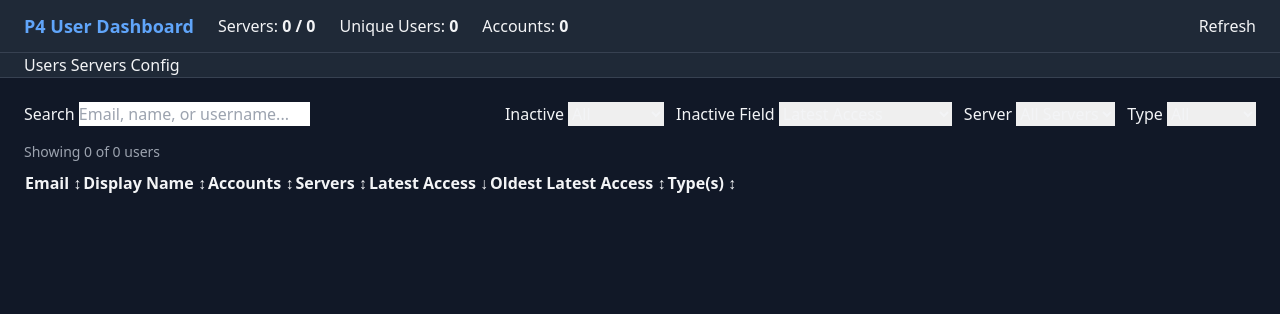
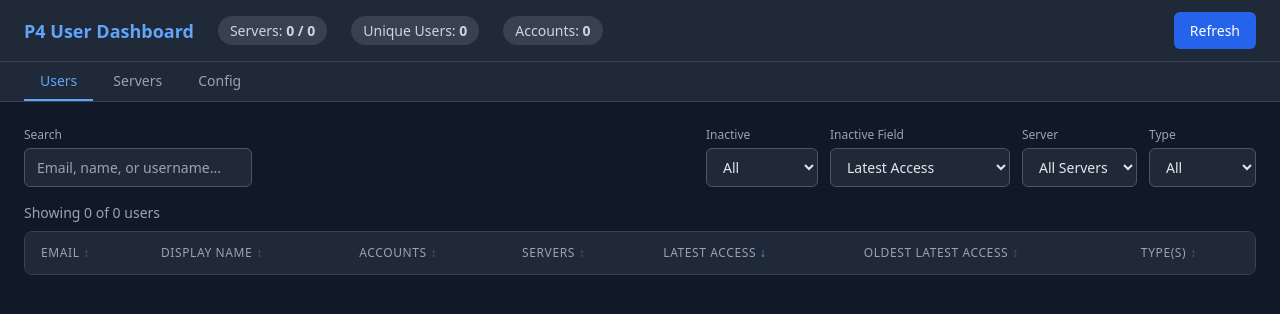
Before and after one commit to jase-perf/p4-user-dashboard, a FastAPI app: page / in a window 1280 px wide. Shown: the top 314 px of the page. Run offline with FastAPI, Linux system fonts and the light colour scheme; data that the repository does not hold is empty; some libraries are stand-ins or nearby versions.

Commit message:
fix: CSS @apply to plain CSS, fix Jinja2 TemplateResponse API
- Convert style.css from Tailwind @apply (requires build) to plain CSS
  (works with CDN)
- Fix TemplateResponse call to use keyword args (Starlette/Jinja2
  compatibility)

```diff
--- a/dashboard.py
+++ b/dashboard.py
@@ -136,7 +136,7 @@ def create_app(config_path: str | None = None) -> FastAPI:
 
     @app.get("/", response_class=HTMLResponse)
     async def index(request: Request):
-        return templates.TemplateResponse("index.html", {"request": request})
+        return templates.TemplateResponse(request=request, name="index.html")
 
     @app.get("/api/data")
     async def get_data():
--- a/static/style.css
+++ b/static/style.css
@@ -1,115 +1,212 @@
 /* P4 User Dashboard — Custom Styles */
+/* Plain CSS (no @apply — Tailwind CDN doesn't process external CSS) */
 
 /* Stat pills in the top bar */
 .stat-pill {
-    @apply text-sm text-gray-300 bg-gray-700 px-3 py-1 rounded-full;
+    font-size: 0.875rem;
+    color: #d1d5db;
+    background-color: #374151;
+    padding: 0.25rem 0.75rem;
+    border-radius: 9999px;
 }
 
 /* Tab buttons */
 .tab-btn {
-    @apply px-4 py-2 text-sm font-medium text-gray-400 border-b-2 border-transparent
-           hover:text-gray-200 hover:border-gray-500 transition-colors;
+    padding: 0.5rem 1rem;
+    font-size: 0.875rem;
+    font-weight: 500;
+    color: #9ca3af;
+    border-bottom: 2px solid transparent;
+    transition: color 0.15s, border-color 0.15s;
+    background: none;
+    cursor: pointer;
+}
+.tab-btn:hover {
+    color: #e5e7eb;
+    border-bottom-color: #6b7280;
 }
 .tab-btn.active {
-    @apply text-blue-400 border-blue-400;
+    color: #60a5fa;
+    border-bottom-color: #60a5fa;
 }
 
 /* Buttons */
 .btn-primary {
-    @apply bg-blue-600 hover:bg-blue-500 text-white text-sm font-medium px-4 py-2 rounded transition-colors;
+    background-color: #2563eb;
+    color: white;
+    font-size: 0.875rem;
+    font-weight: 500;
+    padding: 0.5rem 1rem;
+    border-radius: 0.375rem;
+    border: none;
+    cursor: pointer;
+    transition: background-color 0.15s;
 }
+.btn-primary:hover { background-color: #3b82f6; }
+.btn-primary:disabled { opacity: 0.5; cursor: not-allowed; }
+
 .btn-secondary {
-    @apply bg-gray-700 hover:bg-gray-600 text-gray-200 text-sm font-medium px-4 py-2 rounded transition-colors;
+    background-color: #374151;
+    color: #e5e7eb;
+    font-size: 0.875rem;
+    font-weight: 500;
+    padding: 0.5rem 1rem;
+    border-radius: 0.375rem;
+    border: none;
+    cursor: pointer;
+    transition: background-color 0.15s;
 }
+.btn-secondary:hover { background-color: #4b5563; }
+
 .btn-danger {
-    @apply bg-red-600 hover:bg-red-500 text-white text-sm font-medium px-4 py-2 rounded transition-colors;
+    background-color: #dc2626;
+    color: white;
+    font-size: 0.875rem;
+    font-weight: 500;
+    padding: 0.5rem 1rem;
+    border-radius: 0.375rem;
+    border: none;
+    cursor: pointer;
+    transition: background-color 0.15s;
 }
+.btn-danger:hover { background-color: #ef4444; }
+
 .btn-sm {
-    @apply text-xs px-2 py-1 rounded;
+    font-size: 0.75rem;
+    padding: 0.25rem 0.5rem;
+    border-radius: 0.25rem;
 }
 
 /* Filter controls */
 .filter-label {
-    @apply block text-xs text-gray-400 mb-1;
+    display: block;
+    font-size: 0.75rem;
+    color: #9ca3af;
+    margin-bottom: 0.25rem;
 }
 .filter-input {
-    @apply bg-gray-800 border border-gray-600 text-gray-200 text-sm rounded px-3 py-2
-           focus:border-blue-500 focus:outline-none;
+    background-color: #1f2937;
+    border: 1px solid #4b5563;
+    color: #e5e7eb;
+    font-size: 0.875rem;
+    border-radius: 0.375rem;
+    padding: 0.5rem 0.75rem;
+}
+.filter-input:focus {
+    border-color: #3b82f6;
+    outline: none;
 }
 
 /* Table styles */
 .table-wrap {
-    @apply overflow-x-auto rounded-lg border border-gray-700;
+    overflow-x: auto;
+    border-radius: 0.5rem;
+    border: 1px solid #374151;
 }
 .data-table {
-    @apply w-full text-sm text-left;
+    width: 100%;
+    font-size: 0.875rem;
+    text-align: left;
+    border-collapse: collapse;
 }
 .data-table thead {
-    @apply bg-gray-800 text-gray-400 text-xs uppercase tracking-wider;
+    background-color: #1f2937;
+    color: #9ca3af;
+    font-size: 0.75rem;
+    text-transform: uppercase;
+    letter-spacing: 0.05em;
 }
 .data-table th {
-    @apply px-4 py-3 font-medium;
+    padding: 0.75rem 1rem;
+    font-weight: 500;
 }
 .data-table td {
-    @apply px-4 py-3 border-t border-gray-700;
+    padding: 0.75rem 1rem;
+    border-top: 1px solid #374151;
 }
 .data-table tbody tr:hover {
-    @apply bg-gray-800/50;
+    background-color: rgba(31, 41, 55, 0.5);
 }
 
 /* Sortable column headers */
 .sortable {
-    @apply cursor-pointer select-none hover:text-gray-200;
+    cursor: pointer;
+    user-select: none;
+}
+.sortable:hover {
+    color: #e5e7eb;
 }
 .sortable::after {
     content: " \2195";
-    @apply text-gray-600;
+    color: #4b5563;
 }
 .sortable.sort-asc::after {
     content: " \2191";
-    @apply text-blue-400;
+    color: #60a5fa;
 }
 .sortable.sort-desc::after {
     content: " \2193";
-    @apply text-blue-400;
+    color: #60a5fa;
 }
 
 /* Expandable user detail rows */
 .detail-row td {
-    @apply bg-gray-850 px-6 py-3;
+    background-color: #111827;
+    padding: 0.75rem 1.5rem;
 }
 .user-row {
-    @apply cursor-pointer;
+    cursor: pointer;
 }
 .user-row.expanded {
-    @apply bg-gray-800;
+    background-color: #1f2937;
 }
 
 /* Utilization bar */
 .util-bar {
-    @apply h-2 rounded-full bg-gray-700 overflow-hidden;
+    height: 0.5rem;
+    border-radius: 9999px;
+    background-color: #374151;
+    overflow: hidden;
     min-width: 80px;
 }
 .util-bar-fill {
-    @apply h-full rounded-full transition-all;
+    height: 100%;
+    border-radius: 9999px;
+    transition: width 0.3s;
 }
 
 /* Status badges */
 .badge {
-    @apply inline-block text-xs font-medium px-2 py-0.5 rounded-full;
+    display: inline-block;
+    font-size: 0.75rem;
+    font-weight: 500;
+    padding: 0.125rem 0.5rem;
+    border-radius: 9999px;
 }
 .badge-connected {
-    @apply bg-green-900/50 text-green-400;
+    background-color: rgba(20, 83, 45, 0.5);
+    color: #4ade80;
 }
 .badge-error {
-    @apply bg-red-900/50 text-red-400;
+    background-color: rgba(127, 29, 29, 0.5);
+    color: #f87171;
 }
 .badge-auth-failed {
-    @apply bg-yellow-900/50 text-yellow-400;
+    background-color: rgba(113, 63, 18, 0.5);
+    color: #facc15;
 }
 
 /* Config table inputs */
 .config-input {
-    @apply bg-gray-900 border border-gray-600 text-gray-200 text-sm rounded px-2 py-1 w-full
-           focus:border-blue-500 focus:outline-none;
+    background-color: #111827;
+    border: 1px solid #4b5563;
+    color: #e5e7eb;
+    font-size: 0.875rem;
+    border-radius: 0.375rem;
+    padding: 0.25rem 0.5rem;
+    width: 100%;
 }
+.config-input:focus {
+    border-color: #3b82f6;
+    outline: none;
+}
```
